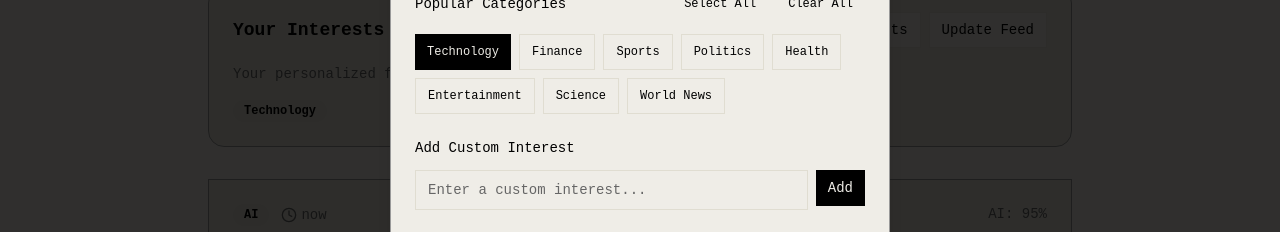
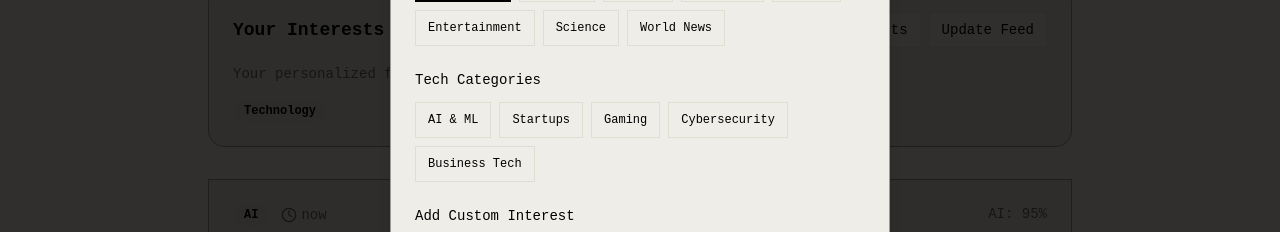
Before and after one commit to asmit-inzanist/Blockfeed, a React (Vite) app: page /todays-feeds in a window 1280 px wide. Both pictures are taken after a click on the button "Edit Interests". Shown: the part 331-563 px from the top of the page. Built offline with nearby package versions, Linux system fonts and the light colour scheme; no server answers.

Commit message:
feat: add tech categories section to interests selector

```diff
--- a/src/components/InterestsSelector.tsx
+++ b/src/components/InterestsSelector.tsx
@@ -10,7 +10,9 @@ interface InterestsSelectorProps {
   onInterestsChange: (interests: string[]) => void;
 }
 
-const PREDEFINED_INTERESTS = ['Technology', 'Finance', 'Sports', 'Politics', 'Health', 'Entertainment', 'Science', 'World News'];
+const MAIN_CATEGORIES = ['Technology', 'Finance', 'Sports', 'Politics', 'Health', 'Entertainment', 'Science', 'World News'];
+const TECH_CATEGORIES = ['AI & ML', 'Startups', 'Gaming', 'Cybersecurity', 'Business Tech'];
+const PREDEFINED_INTERESTS = [...MAIN_CATEGORIES, ...TECH_CATEGORIES];
 
 const InterestsSelector: React.FC<InterestsSelectorProps> = ({ interests, onInterestsChange }) => {
   const [isOpen, setIsOpen] = useState(false);
@@ -89,7 +91,7 @@ const InterestsSelector: React.FC<InterestsSelectorProps> = ({ interests, onInte
             </div>
           </div>
 
-          {/* Predefined Interests */}
+          {/* Main Categories */}
           <div>
             <div className="flex items-center justify-between mb-3">
               <h4 className="text-sm font-medium">Popular Categories</h4>
@@ -103,7 +105,31 @@ const InterestsSelector: React.FC<InterestsSelectorProps> = ({ interests, onInte
               </div>
             </div>
             <div className="flex flex-wrap gap-2">
-              {PREDEFINED_INTERESTS.map((interest) => (
+              {MAIN_CATEGORIES.map((interest) => (
+                <Button
+                  key={interest}
+                  variant={selectedInterests.includes(interest) ? "default" : "outline"}
+                  size="sm"
+                  onClick={() =>
+                    selectedInterests.includes(interest)
+                      ? handleRemoveInterest(interest)
+                      : handleAddInterest(interest)
+                  }
+                  className="text-xs"
+                >
+                  {interest}
+                </Button>
+              ))}
+            </div>
+          </div>
+
+          {/* Tech Categories */}
+          <div className="mt-4">
+            <div className="flex items-center justify-between mb-3">
+              <h4 className="text-sm font-medium">Tech Categories</h4>
+            </div>
+            <div className="flex flex-wrap gap-2">
+              {TECH_CATEGORIES.map((interest) => (
                 <Button
                   key={interest}
                   variant={selectedInterests.includes(interest) ? "default" : "outline"}
```
